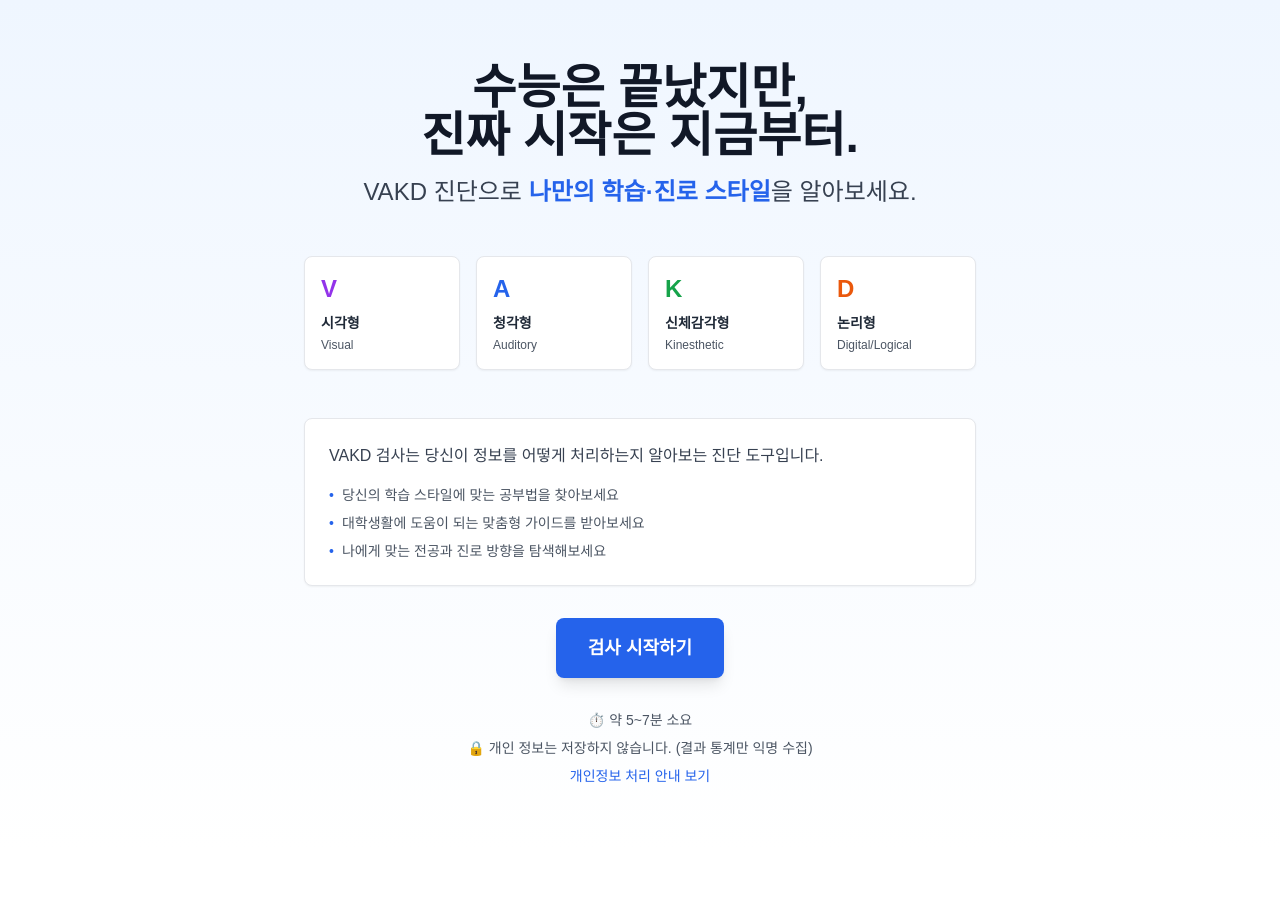
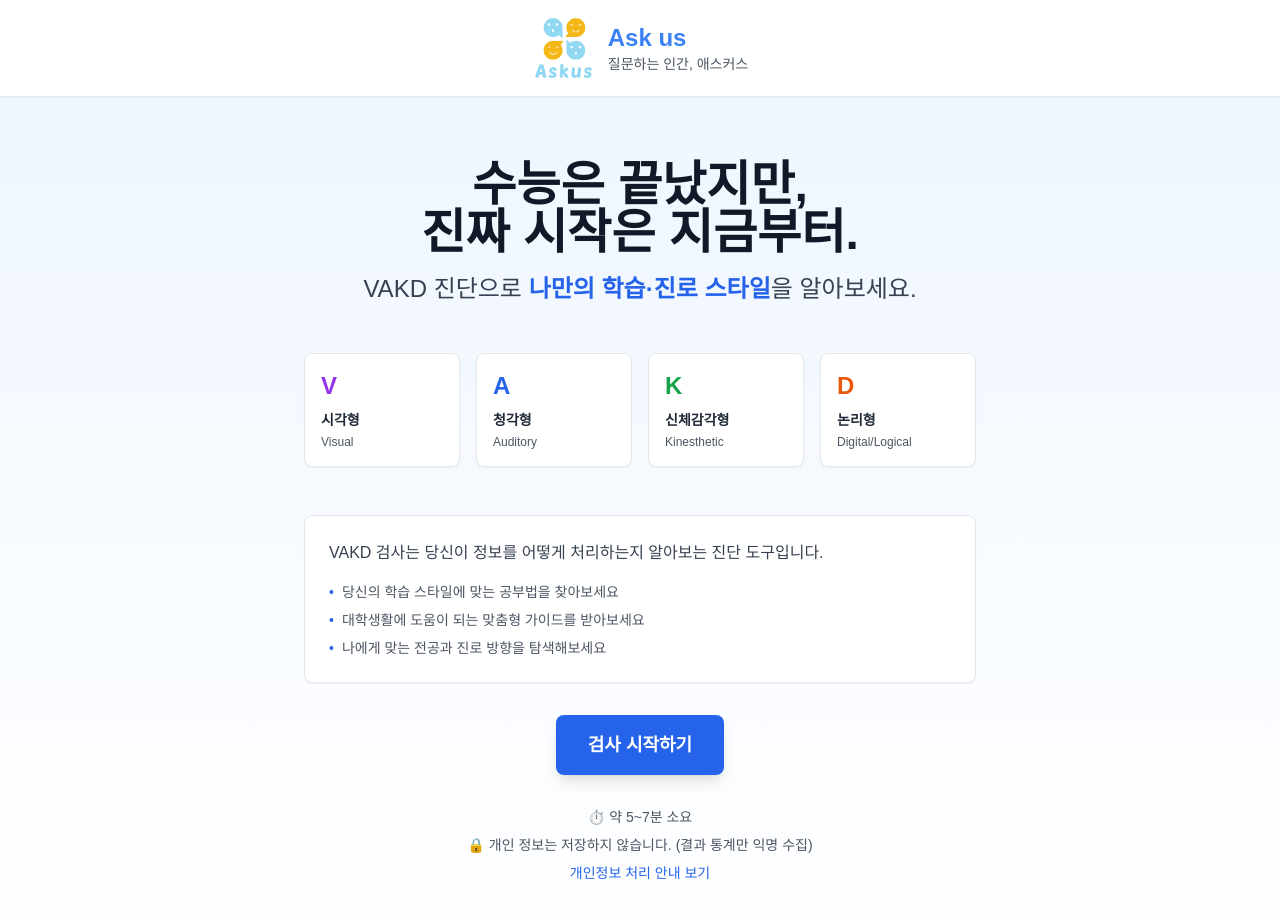
Before and after one commit to toaskus/1201_01_students, a Next.js app: page / in a window 1280 px wide. Shown: the top 918 px of the page. Before the commit the page ends 850 px from the top, so only its background shows below. Built offline with nearby package versions, Linux system fonts and the light colour scheme.

Commit message:
로고 추가

```diff
--- a/app/layout.tsx
+++ b/app/layout.tsx
@@ -1,5 +1,7 @@
 import type { Metadata } from "next";
 import "./globals.css";
+import Link from "next/link";
+import Image from "next/image";
 
 export const metadata: Metadata = {
   title: "VAKD Finder - 학습·진로 성향 진단",
@@ -13,7 +15,30 @@ export default function RootLayout({
 }>) {
   return (
     <html lang="ko">
-      <body>{children}</body>
+      <body>
+        {/* Header with Logo */}
+        <header className="bg-white border-b border-gray-200 sticky top-0 z-50 shadow-sm">
+          <div className="max-w-7xl mx-auto px-4 py-4">
+            <Link href="/" className="flex items-center justify-center gap-3 hover:opacity-80 transition-opacity">
+              <div className="relative w-12 h-12 md:w-16 md:h-16 flex-shrink-0">
+                <Image
+                  src="/Askus.png"
+                  alt="Ask us"
+                  width={64}
+                  height={64}
+                  className="w-full h-full object-contain"
+                  priority
+                />
+              </div>
+              <div className="flex flex-col">
+                <span className="text-xl md:text-2xl font-bold text-blue-500">Ask us</span>
+                <span className="text-xs md:text-sm text-gray-600">질문하는 인간, 애스커스</span>
+              </div>
+            </Link>
+          </div>
+        </header>
+        {children}
+      </body>
     </html>
   );
 }
```
Also changed, not shown: public/Askus.png (added).
